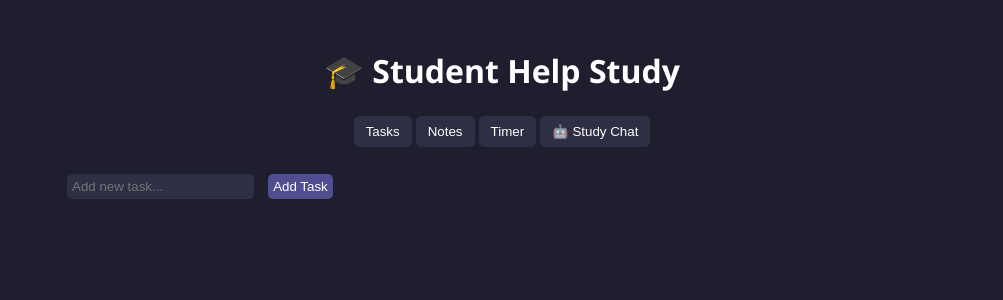
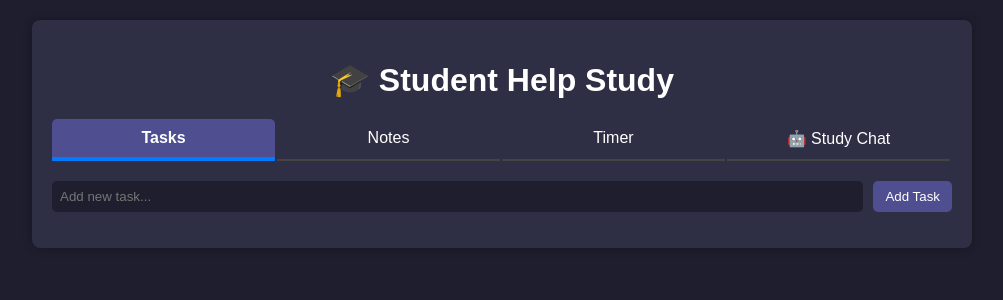
Before and after one commit to Blockz-Sha/my_flask_website, a Flask app: page / in a window 1280 px wide. Shown: the top 300 px of the page, without its empty margins (138-1141 px from the left). Run offline with Flask 3, Linux system fonts and the light colour scheme.

Commit message:
Update HTML/CSS to match PyQt6 app UI

```diff
--- a/static/style.css
+++ b/static/style.css
@@ -1,15 +1,117 @@
-body { background-color:#1e1e2f; color:#fff; font-family:Segoe UI, sans-serif; }
-.container { max-width: 900px; margin:auto; padding:20px; }
-h1 { text-align:center; }
-input, select, button { padding:5px; margin:5px; border-radius:5px; border:none; }
-input, select { background-color:#2e2e44; color:#fff; }
-button { background-color:#4e4e90; color:#fff; cursor:pointer; }
-button:hover { background-color:#6060aa; }
-ul { list-style:none; padding:0; }
-ul li { padding:5px; margin:5px 0; background:#2e2e44; border-radius:5px; display:flex; justify-content:space-between; }
-.tabs { display:flex; justify-content:center; margin-bottom:10px; }
-.tablink { background:#2e2e44; color:#fff; margin:2px; padding:8px 12px; border-radius:5px; cursor:pointer; border:none; }
-.tablink:hover { background:#4e4e90; }
-.tabcontent { display:none; padding:10px; background:#1e1e2f; border-radius:5px; margin-top:5px; }
-#chatOutput { max-height:300px; overflow-y:auto; background:#2e2e44; padding:10px; border-radius:5px; }
-#timerLabel { font-size:40px; text-align:center; margin:10px 0; }
+body {
+    font-family: Arial, sans-serif;
+    background: #1e1e2f;
+    color: #ffffff;
+    margin: 0;
+    padding: 0;
+}
+
+.container {
+    width: 90%;
+    max-width: 900px;
+    margin: 20px auto;
+    background: #2e2e44;
+    padding: 20px;
+    border-radius: 8px;
+    box-shadow: 0 0 10px #00000050;
+}
+
+h1 {
+    text-align: center;
+    margin-bottom: 20px;
+}
+
+.tabs {
+    display: flex;
+    margin-bottom: 20px;
+    cursor: pointer;
+}
+
+.tab {
+    flex: 1;
+    padding: 10px;
+    text-align: center;
+    background: #2e2e44;
+    border-bottom: 2px solid #444;
+    border-radius: 5px 5px 0 0;
+    margin-right: 2px;
+}
+
+.tab.active {
+    background: #4e4e90;
+    font-weight: bold;
+    border-bottom: 4px solid #007bff;
+}
+
+.tab-content {
+    display: none;
+}
+
+.tab-content.active {
+    display: block;
+}
+
+.input-row {
+    display: flex;
+    margin-bottom: 10px;
+}
+
+input[type=text],
+input[type=number],
+select {
+    flex: 1;
+    padding: 8px;
+    margin-right: 10px;
+    border-radius: 5px;
+    border: none;
+    background-color: #1e1e2f;
+    color: #ffffff;
+}
+
+button {
+    padding: 8px 12px;
+    background-color: #4e4e90;
+    color: #ffffff;
+    border: none;
+    border-radius: 5px;
+    cursor: pointer;
+}
+
+button:hover {
+    background-color: #6e6eb0;
+}
+
+ul {
+    list-style: none;
+    padding: 0;
+}
+
+li {
+    padding: 6px;
+    background: #3e3e60;
+    border-radius: 4px;
+    margin-bottom: 5px;
+}
+
+textarea {
+    width: 100%;
+    height: 200px;
+    background-color: #1e1e2f;
+    color: #ffffff;
+    border-radius: 5px;
+    padding: 10px;
+    border: none;
+    resize: none;
+}
+
+#timer-display {
+    font-size: 40px;
+    text-align: center;
+    margin: 20px 0;
+}
+
+.timer-buttons {
+    display: flex;
+    justify-content: center;
+    gap: 10px;
+}
--- a/templates/index.html
+++ b/templates/index.html
@@ -2,51 +2,107 @@
 <html lang="en">
 <head>
     <meta charset="UTF-8">
+    <meta name="viewport" content="width=device-width, initial-scale=1.0">
     <title>🎓 Student Help Study</title>
     <link rel="stylesheet" href="{{ url_for('static', filename='style.css') }}">
+    <script>
+        function showTab(tabName) {
+            const tabs = document.querySelectorAll('.tab-content');
+            const tabButtons = document.querySelectorAll('.tab');
+            tabs.forEach(tab => tab.classList.remove('active'));
+            tabButtons.forEach(btn => btn.classList.remove('active'));
+            document.getElementById(tabName).classList.add('active');
+            document.querySelector(`[data-tab="${tabName}"]`).classList.add('active');
+        }
+
+        function addTask() {
+            const input = document.getElementById('task-input');
+            const text = input.value.trim();
+            if (!text) return;
+            const li = document.createElement('li');
+            li.textContent = text;
+            document.getElementById('task-list').appendChild(li);
+            input.value = '';
+        }
+
+        function addNote() {
+            const input = document.getElementById('note-input');
+            const text = input.value.trim();
+            if (!text) return;
+            const li = document.createElement('li');
+            li.textContent = text;
+            document.getElementById('note-list').appendChild(li);
+            input.value = '';
+        }
+
+        async function sendChat() {
+            const input = document.getElementById('chat-input');
+            const output = document.getElementById('chat-output');
+            const mode = document.getElementById('chat-mode').value;
+            const text = input.value.trim();
+            if (!text) return;
+            output.value += `📝 You: ${text}\n`;
+            input.value = '';
+            const response = await fetch('/chat', {
+                method: 'POST',
+                headers: {'Content-Type': 'application/json'},
+                body: JSON.stringify({message: text, mode: mode})
+            });
+            const data = await response.json();
+            output.value += `🤖 ChatBot: ${data.response}\n-----------------------------\n`;
+            output.scrollTop = output.scrollHeight;
+        }
+
+        document.addEventListener('DOMContentLoaded', () => {
+            showTab('tasks');
+        });
+    </script>
 </head>
 <body>
     <div class="container">
         <h1>🎓 Student Help Study</h1>
-
         <div class="tabs">
-        <button class="tablink" onclick="openTab('Tasks')">Tasks</button>
-        <button class="tablink" onclick="openTab('Notes')">Notes</button>
-        <button class="tablink" onclick="openTab('Timer')">Timer</button>
-        <button class="tablink" onclick="openTab('StudyChat')">🤖 Study Chat</button>
+            <div class="tab active" data-tab="tasks" onclick="showTab('tasks')">Tasks</div>
+            <div class="tab" data-tab="notes" onclick="showTab('notes')">Notes</div>
+            <div class="tab" data-tab="timer" onclick="showTab('timer')">Timer</div>
+            <div class="tab" data-tab="chat" onclick="showTab('chat')">🤖 Study Chat</div>
         </div>
 
-    <div id="Tasks" class="tabcontent">
-        <input type="text" id="taskInput" placeholder="Add new task...">
+        <!-- TASKS TAB -->
+        <div id="tasks" class="tab-content active">
+            <div class="input-row">
+                <input type="text" id="task-input" placeholder="Add new task...">
                 <button onclick="addTask()">Add Task</button>
-        <ul id="taskList">
-            {% for t in tasks %}
-            <li>{{ t }} <button onclick="deleteTask({{ loop.index0 }})">Delete</button></li>
-            {% endfor %}
-        </ul>
+            </div>
+            <ul id="task-list"></ul>
         </div>
 
-    <div id="Notes" class="tabcontent">
-        <input type="text" id="noteInput" placeholder="Add a note...">
+        <!-- NOTES TAB -->
+        <div id="notes" class="tab-content">
+            <div class="input-row">
+                <input type="text" id="note-input" placeholder="Add a note...">
                 <button onclick="addNote()">Add Note</button>
-        <ul id="noteList">
-            {% for n in notes %}
-            <li>{{ n }} <button onclick="deleteNote({{ loop.index0 }})">Delete</button></li>
-            {% endfor %}
-        </ul>
+            </div>
+            <ul id="note-list"></ul>
         </div>
 
-    <div id="Timer" class="tabcontent">
-        <label>Minutes:</label>
-        <input type="number" id="minuteInput" value="25" min="1" max="180">
-        <div id="timerLabel">25:00</div>
+        <!-- TIMER TAB -->
+        <div id="timer" class="tab-content">
+            <label>Minutes:
+                <input type="number" id="timer-minutes" value="25" min="1" max="180">
+            </label>
+            <div id="timer-display">25:00</div>
+            <div class="timer-buttons">
                 <button onclick="startTimer()">Start</button>
                 <button onclick="stopTimer()">Stop</button>
                 <button onclick="resetTimer()">Reset</button>
             </div>
+        </div>
 
-    <div id="StudyChat" class="tabcontent">
-        <select id="chatMode">
+        <!-- STUDY CHAT TAB -->
+        <div id="chat" class="tab-content">
+            <label for="chat-mode">Select Mode:</label>
+            <select id="chat-mode">
                 <option>Explain Concept</option>
                 <option>Generate Quiz</option>
                 <option>Study Guide</option>
@@ -54,67 +110,12 @@
                 <option>Help with Notes</option>
                 <option>Free Chat</option>
             </select>
-        <input type="text" id="chatInput" placeholder="Ask a question or enter a topic...">
+            <div class="input-row">
+                <input type="text" id="chat-input" placeholder="Ask a question or enter a topic...">
                 <button onclick="sendChat()">📤 Send</button>
-        <div id="chatOutput"></div>
+            </div>
+            <textarea id="chat-output" readonly></textarea>
         </div>
     </div>
-
-<script>
-    function openTab(tabName) {
-        const tabs = document.getElementsByClassName("tabcontent");
-        for (let t of tabs) t.style.display = "none";
-        document.getElementById(tabName).style.display = "block";
-    }
-    openTab('Tasks');
-
-    async function addTask() {
-        const val = document.getElementById("taskInput").value;
-        const res = await fetch("/add_task", {method:"POST", body:new URLSearchParams({task: val})});
-        document.getElementById("taskInput").value="";
-        location.reload();
-    }
-
-    async function deleteTask(idx) {
-        await fetch("/delete_task", {method:"POST", body:new URLSearchParams({index: idx})});
-        location.reload();
-    }
-
-    async function addNote() {
-        const val = document.getElementById("noteInput").value;
-        const res = await fetch("/add_note", {method:"POST", body:new URLSearchParams({note: val})});
-        document.getElementById("noteInput").value="";
-        location.reload();
-    }
-
-    async function deleteNote(idx) {
-        await fetch("/delete_note", {method:"POST", body:new URLSearchParams({index: idx})});
-        location.reload();
-    }
-
-    // Timer placeholder
-    let timerSeconds = 25*60, timerInterval;
-    function updateTimerLabel() {
-        const mins = Math.floor(timerSeconds/60);
-        const secs = timerSeconds%60;
-        document.getElementById("timerLabel").innerText = `${mins.toString().padStart(2,"0")}:${secs.toString().padStart(2,"0")}`;
-    }
-    function startTimer() {
-        clearInterval(timerInterval);
-        timerSeconds = parseInt(document.getElementById("minuteInput").value)*60;
-        timerInterval = setInterval(()=>{timerSeconds--; updateTimerLabel(); if(timerSeconds<=0) clearInterval(timerInterval);},1000);
-    }
-    function stopTimer(){clearInterval(timerInterval);}
-    function resetTimer(){stopTimer(); timerSeconds = parseInt(document.getElementById("minuteInput").value)*60; updateTimerLabel();}
-
-    function sendChat() {
-        const input = document.getElementById("chatInput").value;
-        const mode = document.getElementById("chatMode").value;
-        document.getElementById("chatOutput").innerHTML += `<div>📝 You (${mode}): ${input}</div>`;
-        document.getElementById("chatInput").value="";
-        // For now, just simulate AI response
-        setTimeout(()=>{document.getElementById("chatOutput").innerHTML+=`<div>🤖 ChatBot: This is a placeholder response.</div>`;},500);
-    }
-</script>
 </body>
 </html>
```
Lines whose indentation alone changed are shown as unchanged.
